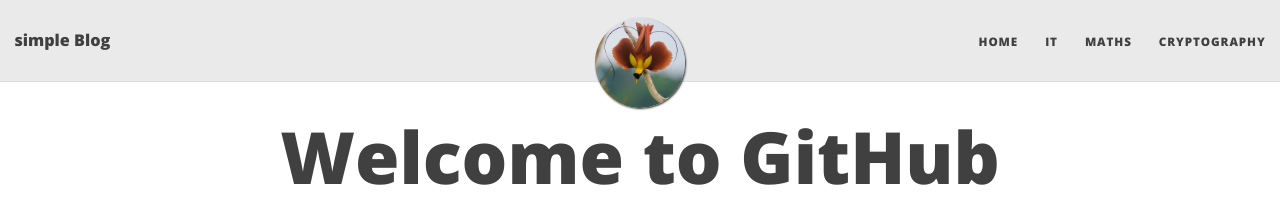
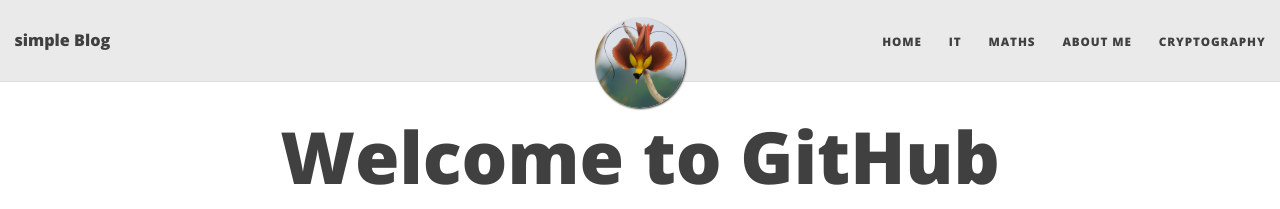
Before and after one commit to Seriouscatmusician/CryptographyMathBlog, a Jekyll site: the page built from index.md, in a window 1280 px wide. Shown: the top 209 px of the page. Built offline with Jekyll 4.4.1, drawn with Linux system fonts in a browser that asks for light colours; nearby versions of some CDN libraries; our own code applies the rules of GitHub Pages for plain Markdown files; formulas are drawn with MathJax 3; the list of posts is cut into pages by our own code.

Commit message:
Update _config.yml

```diff
--- a/_config.yml
+++ b/_config.yml
@@ -19,6 +19,7 @@
   Home: "index"
   IT: "it"
   Maths: "maths"
+  About Me: "about"
   Cryptography: "cryptography"
 
 # --- Logo --- #
```
